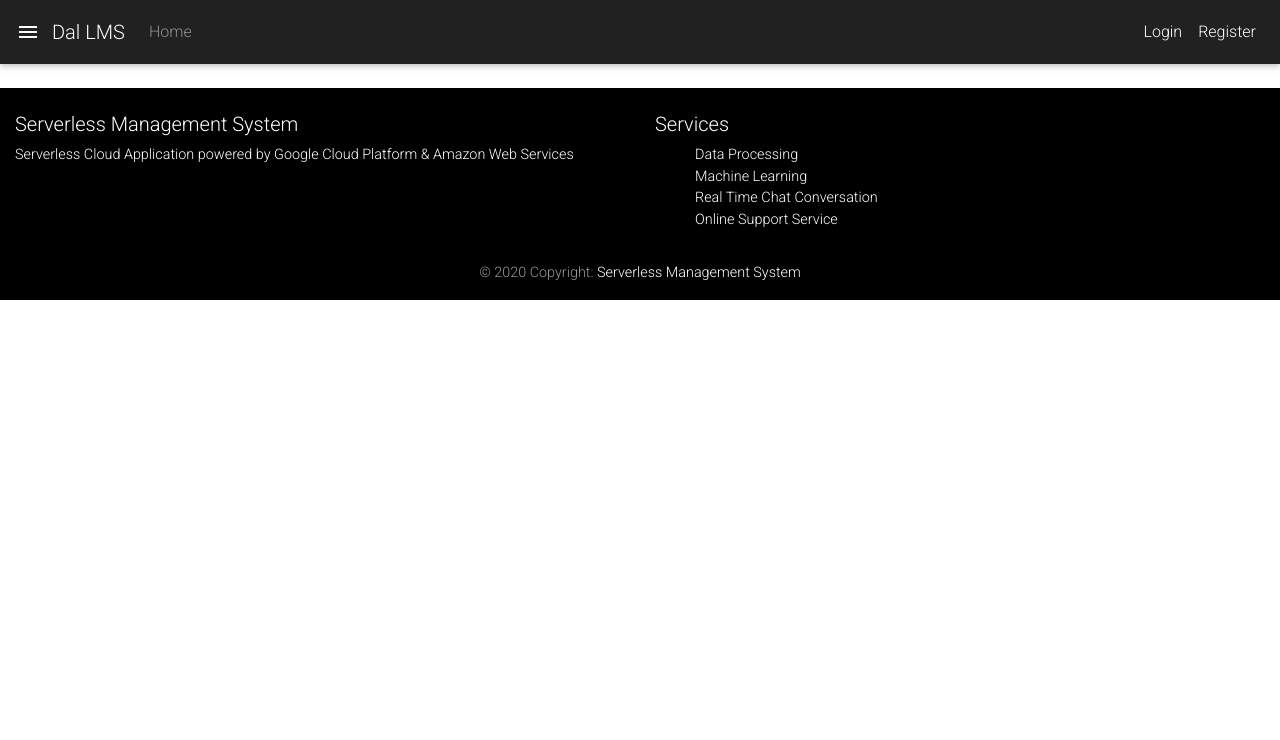
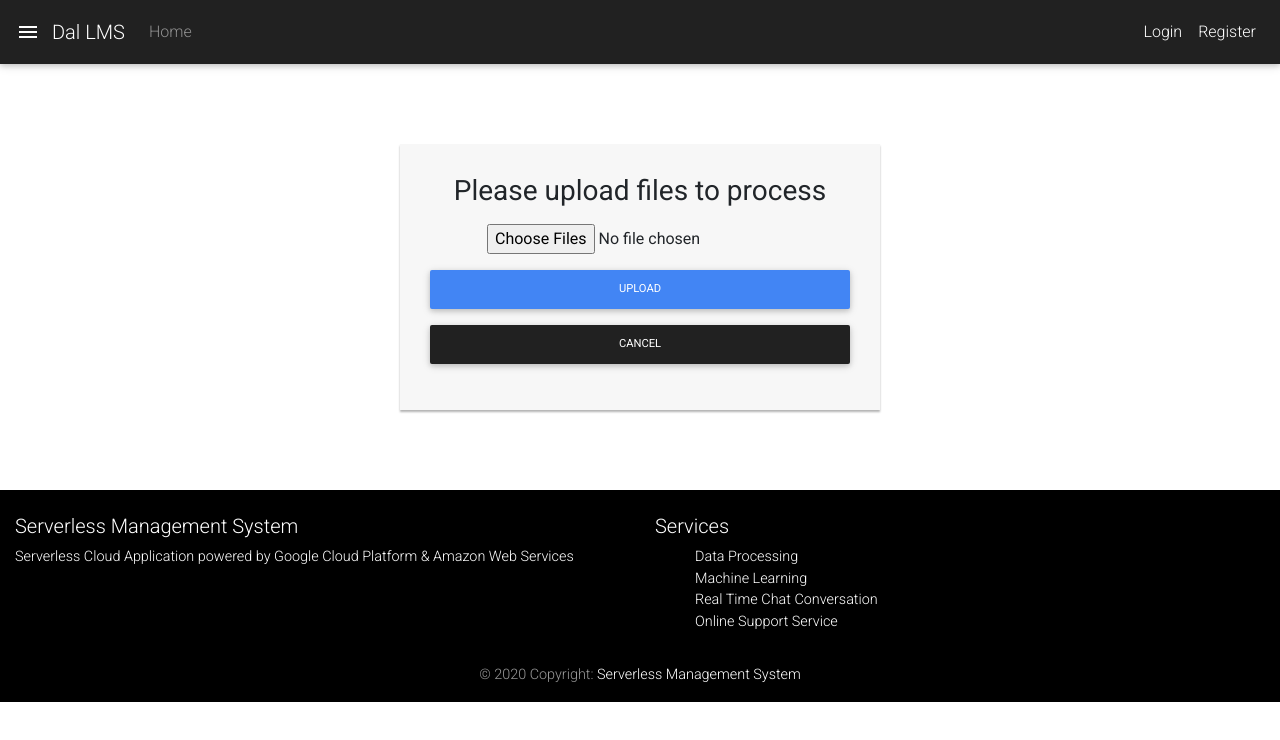
Before and after one commit to Ramprasath-Meganathan/CloudPlumbingSystem, a React (Create React App) app: page /dataprocessing in a window 1280 px wide. Shown: the top 740 px of the page. Built offline with nearby package versions, Linux system fonts and the light colour scheme; what aws-amplify would draw is missing.

Commit message:
UI design for Files upload in data processing module

```diff
--- a/src/App.js
+++ b/src/App.js
@@ -8,6 +8,7 @@ import Profile from './Components/Profile'
 import Register from './Components/Register'
 import FooterPage from './Components/Footer'
 import SecurityQuestions from './Components/SecurityQuestions'
+import DataProcessing from './Components/DataProcessing'
 
 class App extends Component {
   render(){
@@ -21,6 +22,7 @@ class App extends Component {
          <Route exact path="/login" component={Login}/>
          <Route exact path="/profile" component={Profile}/>
          <Route exact path="/securityquestions" component={SecurityQuestions}/>
+         <Route exact path="/dataprocessing" component={DataProcessing}/>
        </div>
        <FooterPage />
      </div>
--- /dev/null
+++ b/src/Components/DataProcessing.js
@@ -0,0 +1,46 @@
+import React, {Component} from 'react'
+import { Link, withRouter } from 'react-router-dom'
+
+class DataProcessing extends Component{
+    constructor()
+    {
+    super()
+    this.state ={
+
+    }
+}
+cancel()
+{
+    this.props.history.push("/")
+}
+
+render()
+{
+    return(
+        <div className="paneldesign">
+        <form noValidate onSubmit={this.onSubmit}>
+                    <h2 className="h3 mb-3 font-weight-normal text-center">
+                        Please upload files to process
+                                         </h2>
+                    <div className="form-group">
+                        <input type="file" multiple/>
+                    </div>
+                    <div className="form-group">
+                    <button type="submit"
+                        className="btn btn-md btn-primary btn-block" onSubmit={this.onSubmit}>
+                        Upload
+                            </button>
+                            <Link to="/">
+                            <button type="submit"
+                        className="btn btn-md btn-dark btn-block">
+                        Cancel
+                            </button></Link>
+                    </div>
+                    </form>
+                    </div>
+    )
+
+}
+}
+
+export default DataProcessing
--- a/src/Components/Footer.js
+++ b/src/Components/Footer.js
@@ -16,7 +16,7 @@ const FooterPage = () => {
             <h5 className="title">Services</h5>
             <ul>
               <li className="list-unstyled">
-                <a href="/">Data Processing</a>
+                <a href="/dataprocessing">Data Processing</a>
               </li>
               <li className="list-unstyled">
                 <a href="/">Machine Learning</a>
--- a/src/Components/Navbar/Navbar.js
+++ b/src/Components/Navbar/Navbar.js
@@ -117,7 +117,7 @@ function TopNavBar() {
                          <a href="/Register">Register</a>
                      </li>
                      <li className="nav__main-item">
-                         <a  href="/">Data Processing</a>
+                         <a  href="/dataprocessing">Data Processing</a>
                      </li>
                      <li className="nav__main-item">
                          <a href="/">Machine Learning</a>
--- a/src/Components/Register.js
+++ b/src/Components/Register.js
@@ -31,8 +31,6 @@ class Register extends Component {
             setTimeout(() => { this.setState({ errors: [] }) }, 3000);
         }
         else {
-            console.log(this.role)
-            window.alert('success')
             const serializedRegisterState = JSON.stringify(this.state)
             localStorage.setItem('registerState', serializedRegisterState)
             this.props.history.push(`\securityquestions`)
```
